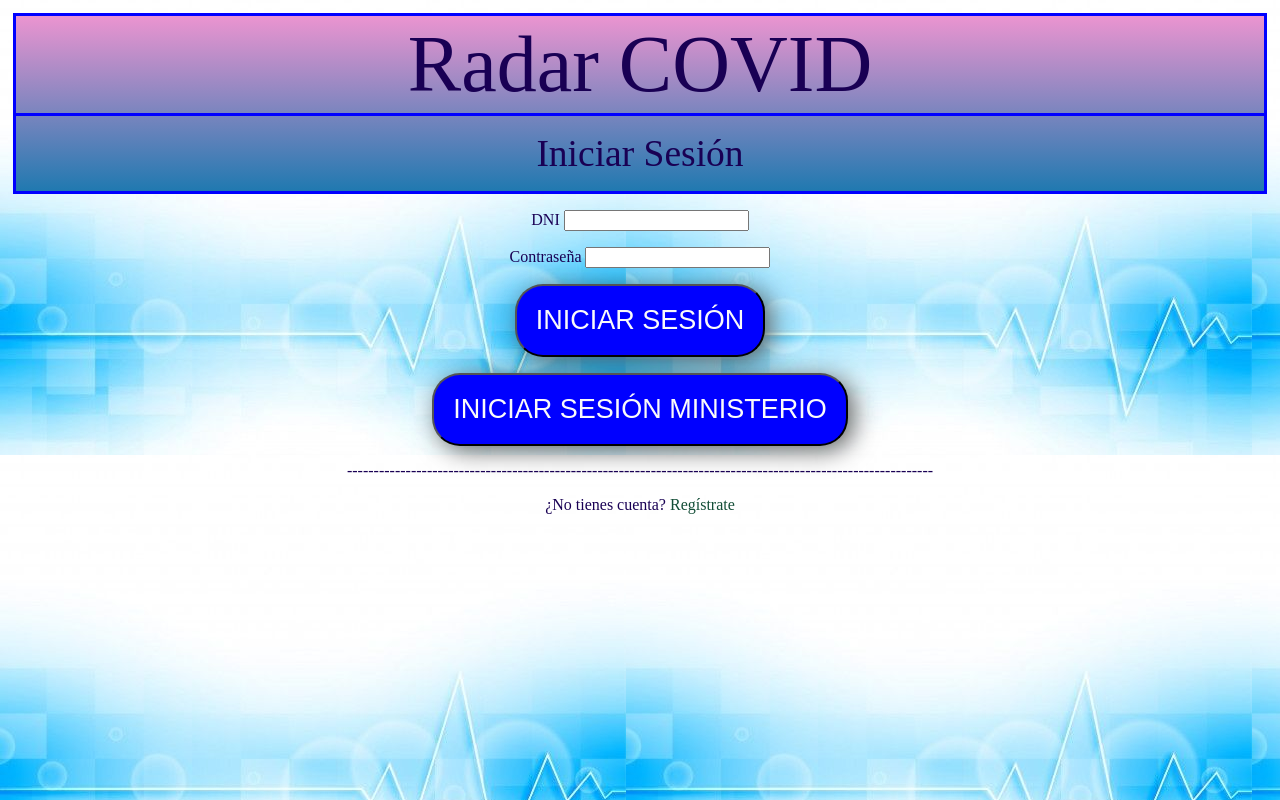
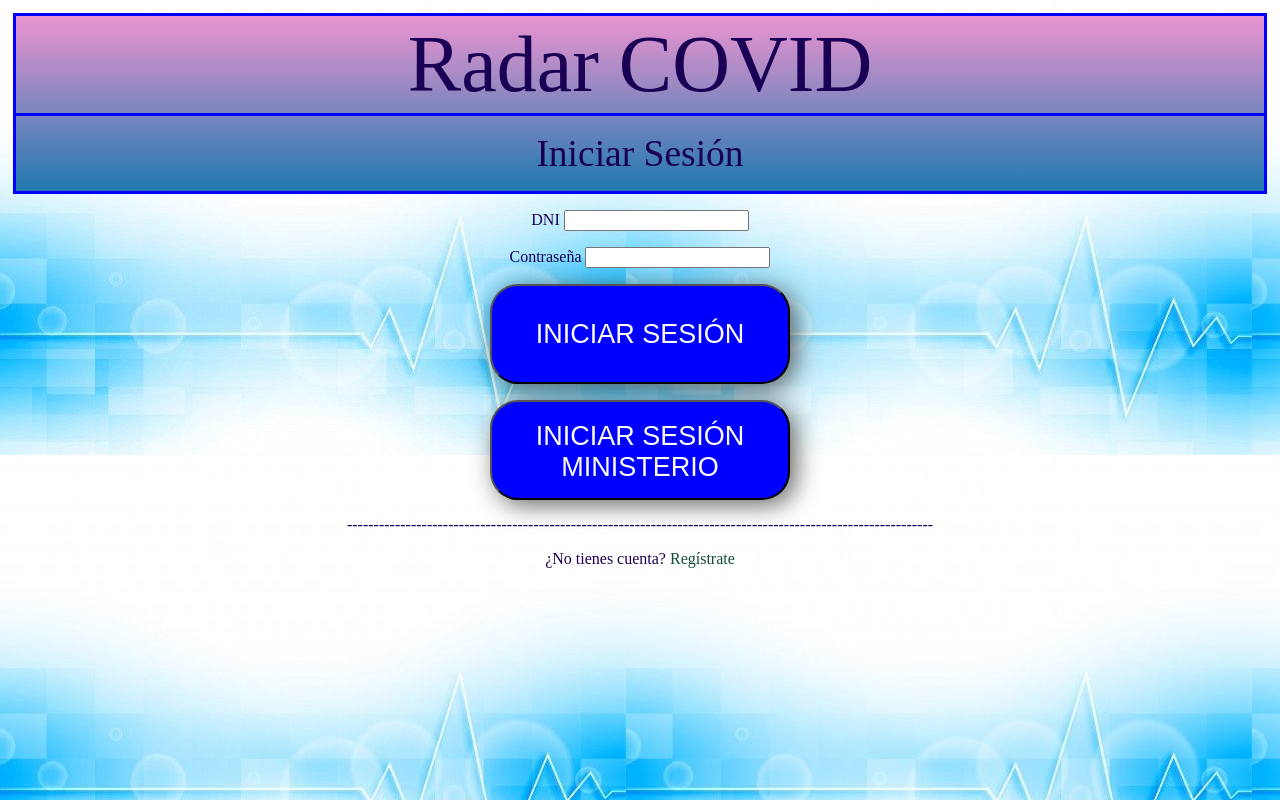
Before and after one commit to Jromeo15/RADAR-COVID-2.0, a React (Create React App) app: page / in a window 1280 px wide. Built offline with nearby package versions, Linux system fonts and the light colour scheme.

Commit message:
Ministerio V6

```diff
--- a/src/App.css
+++ b/src/App.css
@@ -1,4 +1,14 @@
 
+.center{
+  text-align: center;
+}
+
+.ministerio{
+
+  display:block;
+  margin:auto;
+  height: 200px;
+}
 .title {
   background-image: -webkit-linear-gradient(top, #eb94d0, #2079b0);
   border: solid blue;
@@ -21,6 +31,8 @@
   float:right;
 }
 .boton{
+  height: 100px;
+  width:300px;
   background:blue;
   -webkit-border-radius: 28px;
   -moz-border-radius: 28px;
@@ -126,7 +138,7 @@ blockquote {
 
 
 body {
-  background: url(./images/fondo.jpeg);
+  background-image: url(./images/fondo.jpeg);
   font-family: 'robotoregular';
   color: #190054;
   padding:5px;
--- a/src/components/pages/MenuPrincipalMinisterio.js
+++ b/src/components/pages/MenuPrincipalMinisterio.js
@@ -1,4 +1,4 @@
-
+import Ministerio from '../../images/Ministerio.png'
 import '../../App.css';
 import {
     BrowserRouter as Router,
@@ -28,6 +28,10 @@ function MenuPrincipalMinisterio() {
                     <p className="spacer"></p>
 
                 </div>
+                <p></p>
+                <img src ={Ministerio} alt={"Logo"} className={"ministerio"}/>
+
+                <p></p>
                 <div className="registro">
                     <div className="insertar">
                         <p className="spacer"></p>
```
